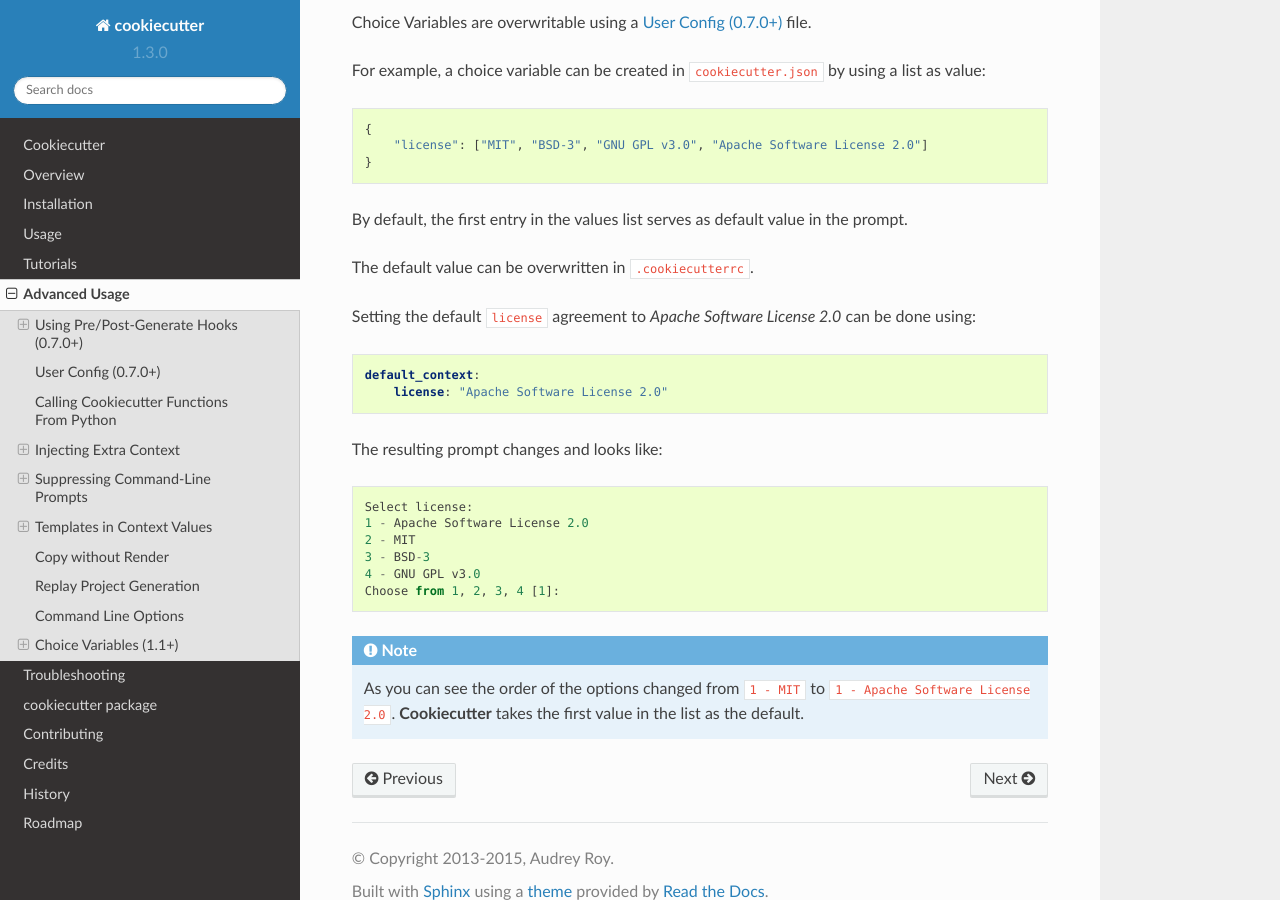
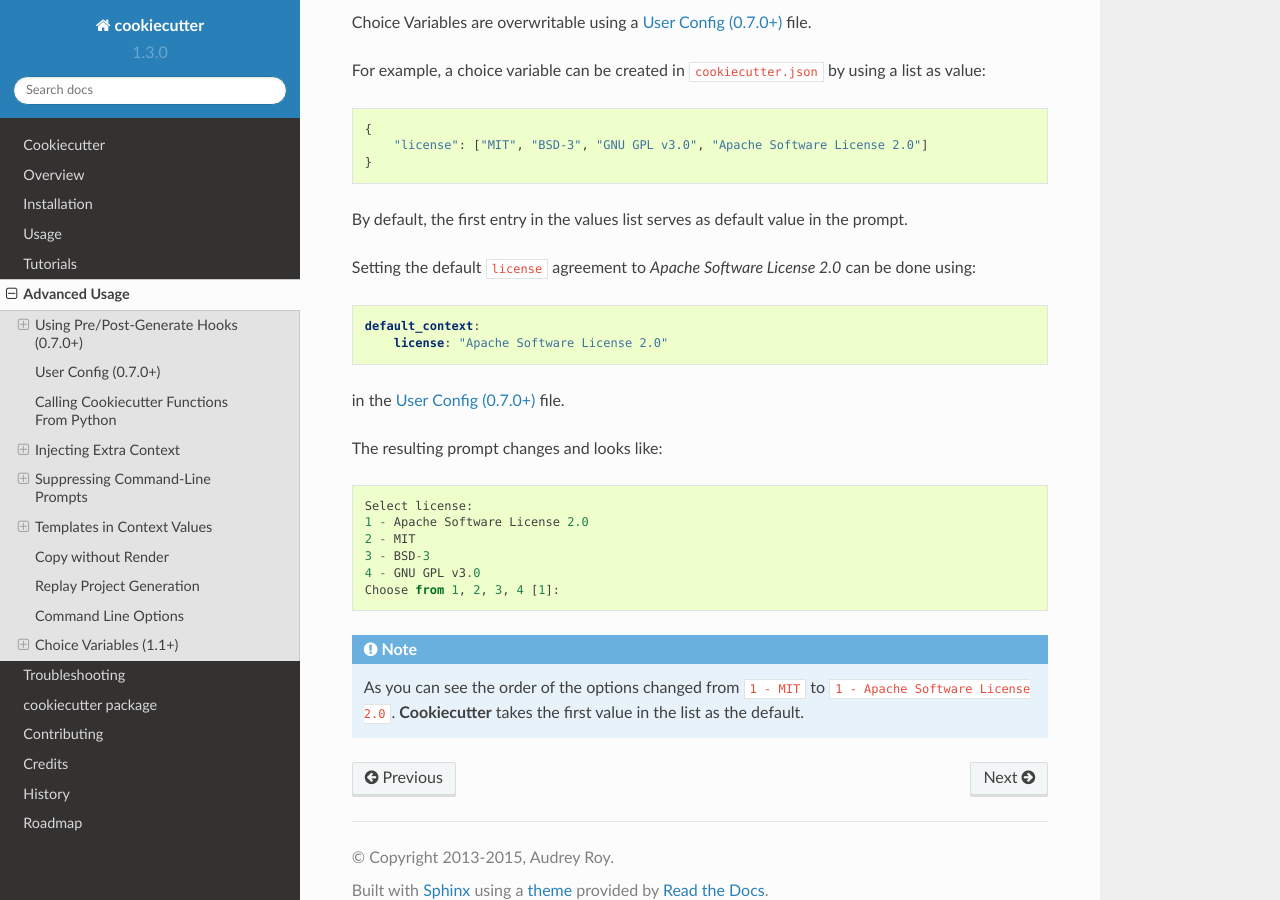
Before and after one commit to c-allen-tech/cookie, a Sphinx documentation site: the page built from docs/advanced_usage.rst, in a window 1280 px wide and 900 px high, scrolled down 7315 px. Built offline with Sphinx 7.4.7 and the Read the Docs theme 2.0.0, drawn with Linux system fonts in a browser that asks for light colours; formulas are drawn with MathJax 3.

Commit message:
change redundant `.cookiecutterrc` mentioning
* remove redudant statement but restate that this needs to be done in
the appropriate configuration file

```diff
--- a/docs/advanced_usage.rst
+++ b/docs/advanced_usage.rst
@@ -351,14 +351,14 @@ For example, a choice variable can be created in ``cookiecutter.json`` by using
 
 By default, the first entry in the values list serves as default value in the prompt.
 
-The default value can be overwritten in ``.cookiecutterrc``.
-
 Setting the default ``license`` agreement to *Apache Software License 2.0* can be done using:
 
 .. code-block:: yaml
 
    default_context:
        license: "Apache Software License 2.0"
+
+in the :ref:`user-config` file.
 
 The resulting prompt changes and looks like::
 
```
